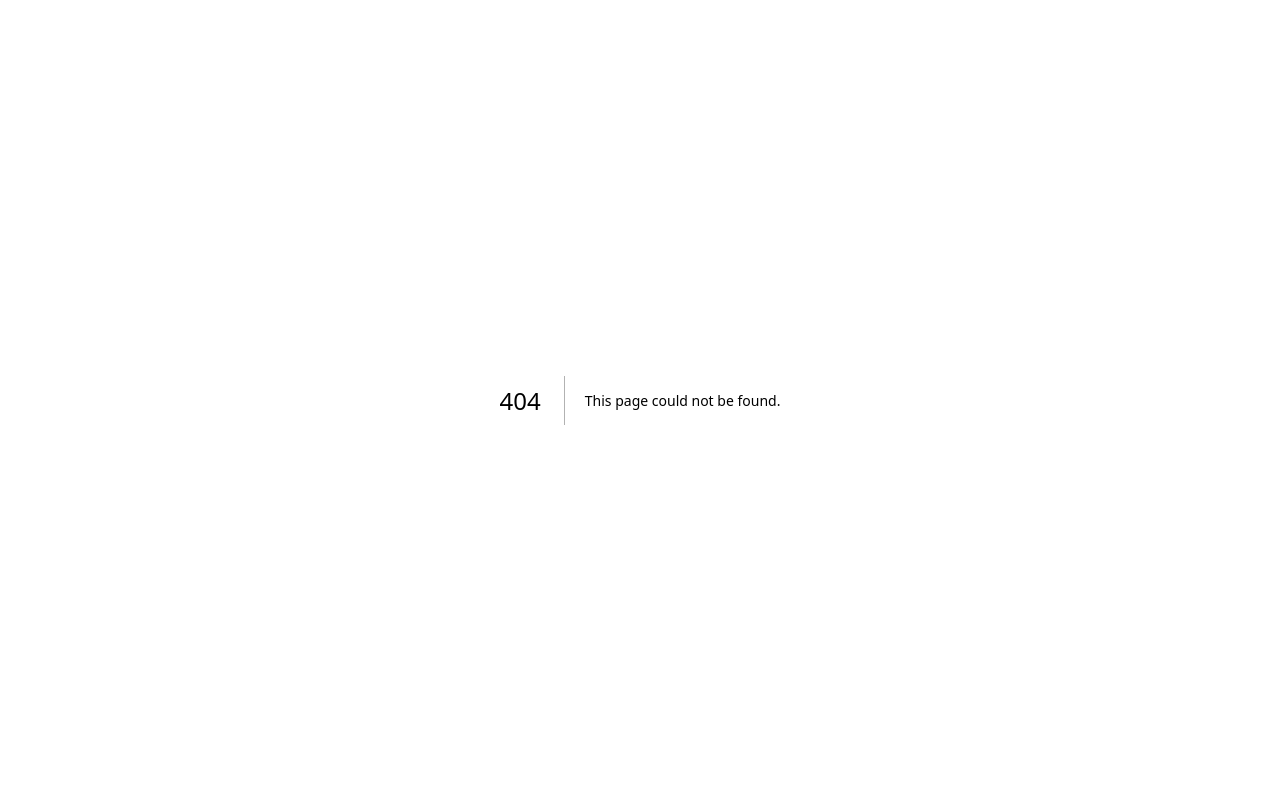
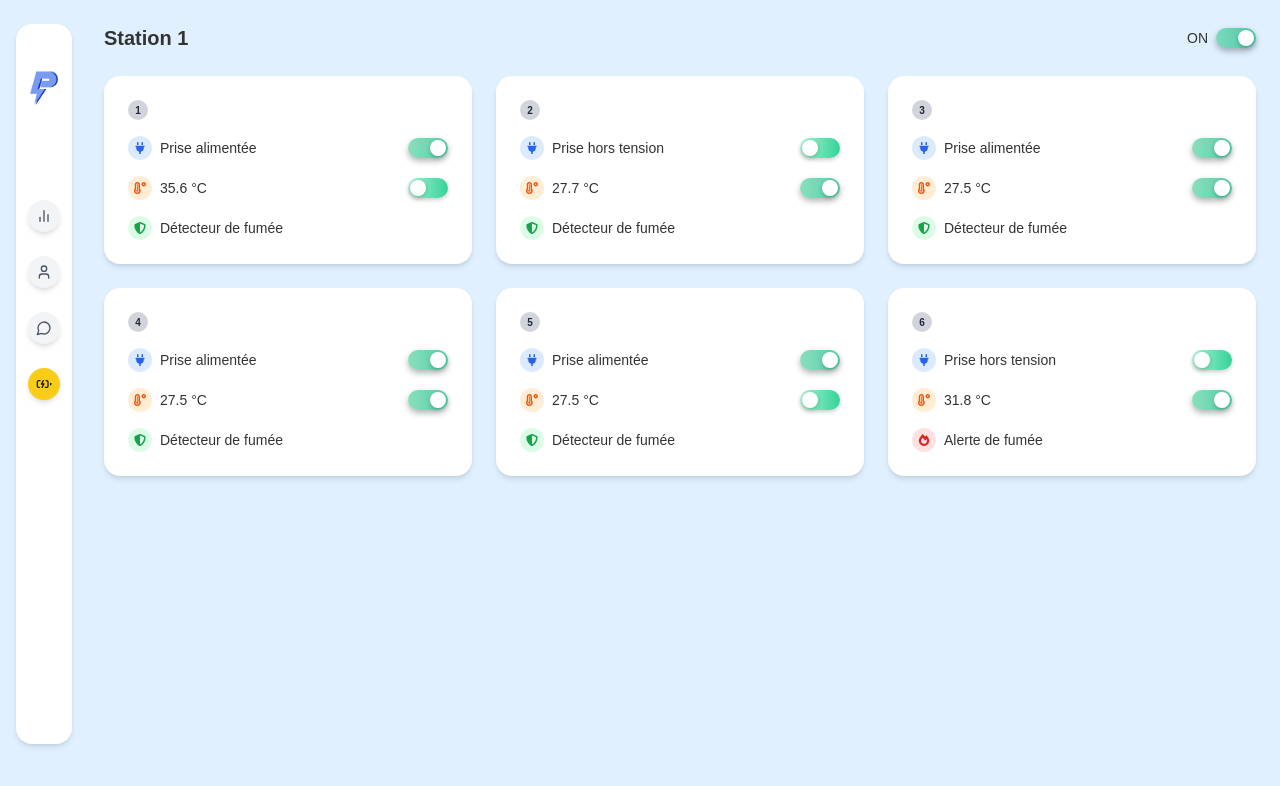
Before and after one commit to HanineBgr/SafyPower, a Next.js app: page /security in a window 1280 px wide. Before the commit this address had no page. Shown: the top 786 px of the page. Built offline with nearby package versions, Linux system fonts and the light colour scheme.

Commit message:
security screen done

```diff
--- a/src/components/sidebar.js
+++ b/src/components/sidebar.js
@@ -1,12 +1,11 @@
 import React from "react";
-import { BarChart2, User, MessageCircle } from "lucide-react";
+import { BarChart2, User, MessageCircle, BatteryCharging } from "lucide-react";
 import { useRouter } from "next/router";
 
 const Sidebar = () => {
   const router = useRouter();
   const currentPath = router.pathname;
 
-  // Helper function to determine active state
   const isActive = (path) => currentPath === path;
 
   return (
@@ -54,6 +53,19 @@ const Sidebar = () => {
             }`}
           />
         </button>
+        {/* Battery Icon Button */}
+        <button
+          className={`p-2 rounded-full flex items-center justify-center shadow-md ${
+            isActive("/security") ? "bg-yellow-400" : "bg-gray-100"
+          }`}
+          onClick={() => router.push("/security")}
+        >
+          <BatteryCharging
+            className={`w-4 h-4 ${
+              isActive("/security") ? "text-gray-900" : "text-gray-600"
+            }`}
+          />
+        </button>
       </div>
     </div>
   );
--- /dev/null
+++ b/src/pages/security.js
@@ -0,0 +1,9 @@
+import '../styles/index.css';
+import SecurityScreen from "../views/security";
+import '../styles/globals.css';
+
+const SecurityPage = () => {
+  return <SecurityScreen />;
+};
+
+export default SecurityPage;
--- a/src/styles/globals.css
+++ b/src/styles/globals.css
@@ -65,3 +65,38 @@ button:hover {
 .animate-fadeIn {
   animation: fadeIn 0.5s ease-in-out;
 }
+.toggle-switch {
+  appearance: none;
+  width: 2.5rem; /* Slightly larger width */
+  height: 1.25rem; /* Slightly larger height */
+  background: linear-gradient(90deg, #a7f3d0, #34d399); /* Smooth gradient */
+  border-radius: 1.25rem; /* Rounded corners */
+  position: relative;
+  cursor: pointer;
+  outline: none;
+  border: none;
+  transition: background-color 0.3s, box-shadow 0.3s;
+  box-shadow: 0 2px 4px rgba(0, 0, 0, 0.2);
+}
+
+.toggle-switch:checked {
+  background: linear-gradient(90deg, #32c88c92, #10b981b7); /* Brighter gradient when active */
+  box-shadow: 0 3px 6px rgba(0, 0, 0, 0.3); /* Slightly elevated shadow */
+}
+
+.toggle-switch:checked::before {
+  transform: translateX(1.25rem); /* Adjusted for the larger toggle */
+}
+
+.toggle-switch::before {
+  content: "";
+  position: absolute;
+  top: 0.125rem;
+  left: 0.125rem;
+  width: 1rem; /* Slightly larger inner circle */
+  height: 1rem; /* Matches width for perfect circle */
+  background: white;
+  border-radius: 50%;
+  box-shadow: 0 2px 4px rgba(0, 0, 0, 0.2); /* Inner shadow for a 3D effect */
+  transition: transform 0.3s, box-shadow 0.3s;
+}
--- /dev/null
+++ b/src/views/security.tsx
@@ -0,0 +1,148 @@
+import React from "react";
+import Sidebar from "../components/sidebar";
+import { FaPlug, FaTemperatureHigh, FaFireAlt, FaShieldAlt } from "react-icons/fa";
+
+const SecurityDashboard = () => {
+  const boxes = [
+    {
+      id: 1,
+      status: "Prise alimentée",
+      temperature: "35.6 °C",
+      smokeDetector: true,
+      switch1: true,
+      switch2: false,
+    },
+    {
+      id: 2,
+      status: "Prise hors tension",
+      temperature: "27.7 °C",
+      smokeDetector: true,
+      switch1: false,
+      switch2: true,
+    },
+    {
+      id: 3,
+      status: "Prise alimentée",
+      temperature: "27.5 °C",
+      smokeDetector: true,
+      switch1: true,
+      switch2: true,
+    },
+    {
+      id: 4,
+      status: "Prise alimentée",
+      temperature: "27.5 °C",
+      smokeDetector: true,
+      switch1: true,
+      switch2: true,
+    },
+    {
+      id: 5,
+      status: "Prise alimentée",
+      temperature: "27.5 °C",
+      smokeDetector: true,
+      switch1: true,
+      switch2: false,
+    },
+    {
+      id: 6,
+      status: "Prise hors tension",
+      temperature: "31.8 °C",
+      smokeDetector: false,
+      switch1: false,
+      switch2: true,
+    },
+  ];
+
+  return (
+    <div className="flex h-screen bg-[#e0f0ff]">
+      {/* Sidebar */}
+      <Sidebar />
+
+      {/* Main Content */}
+      <div className="flex-1 flex flex-col w-full p-6 ml-20">
+        {/* Header */}
+        <div className="flex justify-between items-center mb-6">
+          <h1 className="text-xl font-bold">Station 1</h1>
+          <div className="flex items-center gap-2">
+            <span className="text-sm font-medium">ON</span>
+            <input
+              type="checkbox"
+              checked
+              className="toggle-switch w-8 h-4 rounded-full"
+            />
+          </div>
+        </div>
+
+        {/* Boxes Grid */}
+        <div className="grid grid-cols-3 gap-6">
+          {boxes.map((box) => (
+            <div
+              key={box.id}
+              className="bg-white rounded-2xl shadow-md p-6 flex flex-col gap-4"
+            >
+              <div className="flex items-center justify-between">
+                {/* ID inside smaller gray circle */}
+                <div className="w-5 h-5 bg-gray-300 text-gray-800 flex items-center justify-center rounded-full">
+                  <span className="text-[10px] font-bold">{box.id}</span>
+                </div>
+              </div>
+              <div className="flex items-center justify-between">
+                {/* Icon inside circle */}
+                <div className="flex items-center gap-2">
+                  <div className="w-6 h-6 bg-blue-100 text-blue-600 flex items-center justify-center rounded-full">
+                    <FaPlug className="w-3 h-3" />
+                  </div>
+                  <span className="text-sm">{box.status}</span>
+                </div>
+                <input
+                  type="checkbox"
+                  checked={box.switch1}
+                  className="toggle-switch w-8 h-4 rounded-full"
+                />
+              </div>
+              <div className="flex items-center justify-between">
+                {/* Icon inside circle */}
+                <div className="flex items-center gap-2">
+                  <div className="w-6 h-6 bg-orange-100 text-orange-600 flex items-center justify-center rounded-full">
+                    <FaTemperatureHigh className="w-3 h-3" />
+                  </div>
+                  <span className="text-sm">{box.temperature}</span>
+                </div>
+                <input
+                  type="checkbox"
+                  checked={box.switch2}
+                  className="toggle-switch w-8 h-4 rounded-full"
+                />
+              </div>
+              <div className="flex items-center justify-between">
+                <div className="flex items-center gap-2">
+                  <div
+                    className={`w-6 h-6 flex items-center justify-center rounded-full ${
+                      box.smokeDetector
+                        ? "bg-green-100 text-green-600"
+                        : "bg-red-100 text-red-600"
+                    }`}
+                  >
+                    {box.smokeDetector ? (
+                      <FaShieldAlt className="w-3 h-3" />
+                    ) : (
+                      <FaFireAlt className="w-3 h-3" />
+                    )}
+                  </div>
+                  <span className="text-sm">
+                    {box.smokeDetector
+                      ? "Détecteur de fumée"
+                      : "Alerte de fumée"}
+                  </span>
+                </div>
+              </div>
+            </div>
+          ))}
+        </div>
+      </div>
+    </div>
+  );
+};
+
+export default SecurityDashboard;
```
